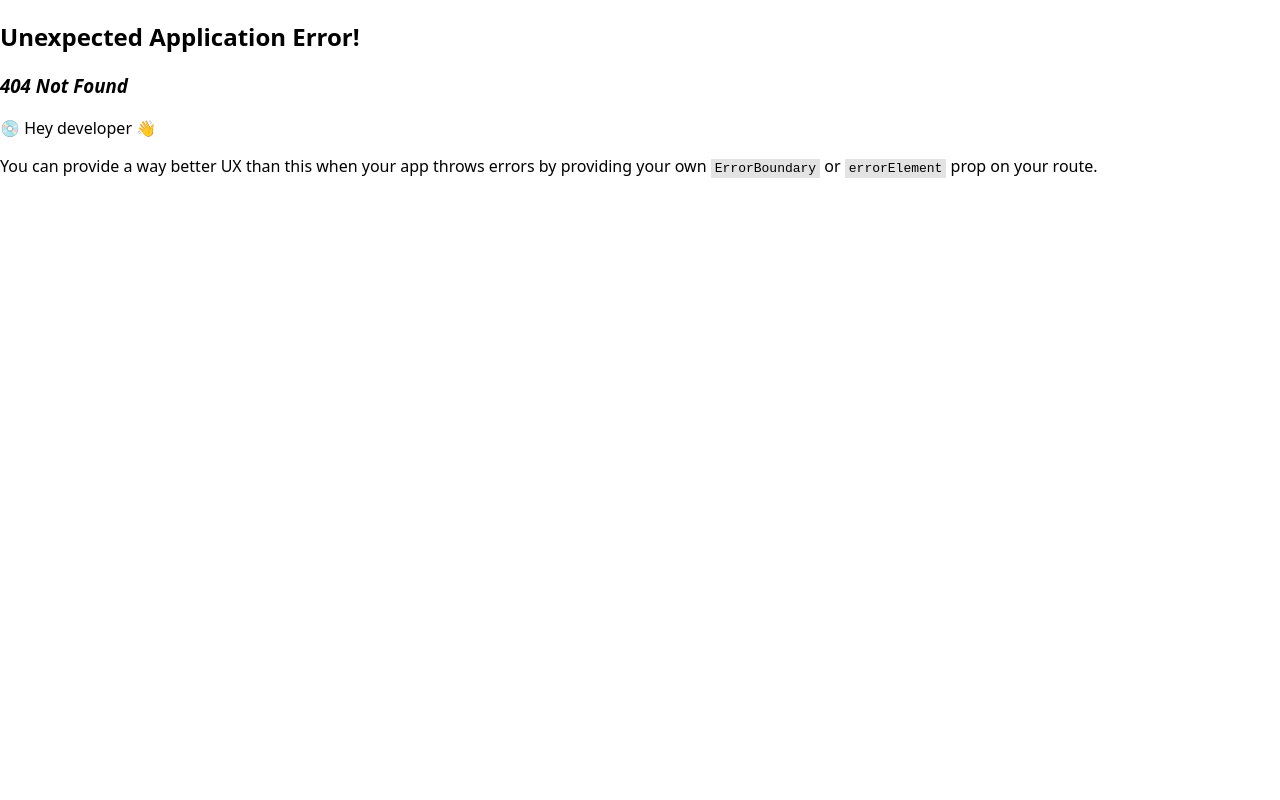
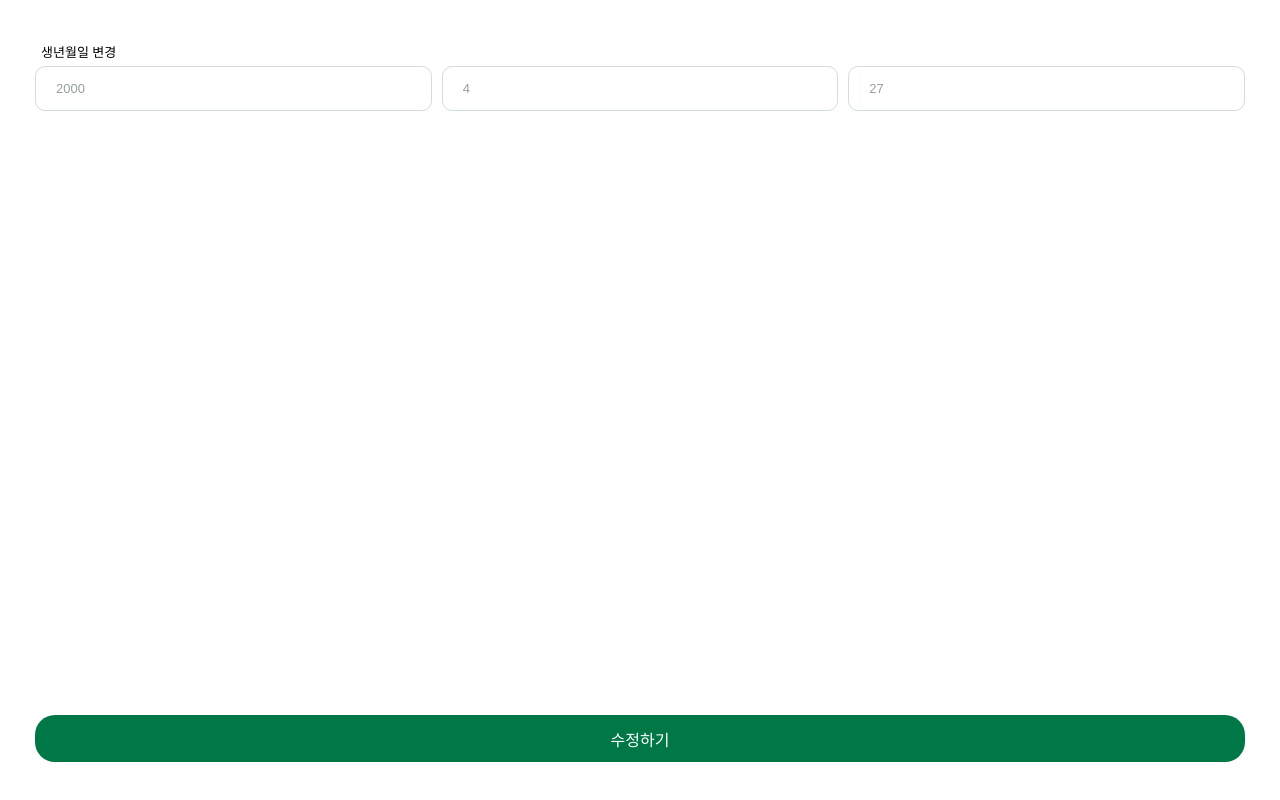
Before and after one commit to Team-MansuMugang/mansumugang-fontend, a React (Vite) app: page /change-birthday in a window 1280 px wide. Before the commit this address had no page. Built offline with nearby package versions, Linux system fonts and the light colour scheme.

Commit message:
생년월일,비밀번호,이메일 수정페이지 구현

```diff
--- /dev/null
+++ b/src/pages/user-account/ChangeBirthday.css
@@ -0,0 +1,14 @@
+.change-birthday {
+  display: flex;
+  flex-direction: column;
+  text-align: center;
+  margin-top: 42px;
+  padding: 0 35px;
+}
+.change-birthday .big-button-fixed {
+  position: fixed;
+  left: 35px;
+  right: 35px;
+  bottom: 0;
+  margin-bottom: 38px;
+}
--- /dev/null
+++ b/src/pages/user-account/ChangeBirthday.jsx
@@ -0,0 +1,23 @@
+import BigButton from '../../components/BigButton';
+import Input from '../../components/Input';
+import InputWrapper from '../../components/InputWrapper';
+import './ChangeBirthday.css';
+
+const ChangeBirthday = () => {
+  return (
+    <>
+      <div className="change-birthday">
+        <InputWrapper description="생년월일 변경">
+          <Input placeholder="2000" />
+          <Input placeholder="4" />
+          <Input placeholder="27" />
+        </InputWrapper>
+        <div className="big-button-fixed">
+          <BigButton>수정하기</BigButton>
+        </div>
+      </div>
+    </>
+  );
+};
+
+export default ChangeBirthday;
--- /dev/null
+++ b/src/pages/user-account/ChangeEmail.css
@@ -0,0 +1,14 @@
+.change-email {
+  display: flex;
+  flex-direction: column;
+  text-align: center;
+  margin-top: 42px;
+  padding: 0 35px;
+}
+.change-email .big-button-fixed {
+  position: fixed;
+  left: 35px;
+  right: 35px;
+  bottom: 0;
+  margin-bottom: 38px;
+}
--- /dev/null
+++ b/src/pages/user-account/ChangeEmail.jsx
@@ -0,0 +1,21 @@
+import BigButton from '../../components/BigButton';
+import Input from '../../components/Input';
+import InputWrapper from '../../components/InputWrapper';
+import './ChangeEmail.css';
+
+const ChangeEmail = () => {
+  return (
+    <>
+      <div className="change-email">
+        <InputWrapper description="이메일 변경">
+          <Input placeholder="example@gmail.com" />
+        </InputWrapper>
+        <div className="big-button-fixed">
+          <BigButton>수정하기</BigButton>
+        </div>
+      </div>
+    </>
+  );
+};
+
+export default ChangeEmail;
--- /dev/null
+++ b/src/pages/user-account/PasswordChange.css
@@ -0,0 +1,15 @@
+.password-change {
+  display: flex;
+  flex-direction: column;
+  text-align: center;
+  margin-top: 42px;
+  padding: 0 35px;
+  gap: 9px;
+}
+.password-change .big-button-fixed {
+  position: fixed;
+  left: 35px;
+  right: 35px;
+  bottom: 0;
+  margin-bottom: 38px;
+}
--- /dev/null
+++ b/src/pages/user-account/PasswordChange.jsx
@@ -0,0 +1,24 @@
+import BigButton from '../../components/BigButton';
+import Input from '../../components/Input';
+import InputWrapper from '../../components/InputWrapper';
+import './PasswordChange.css';
+
+const PasswordChange = () => {
+  return (
+    <>
+      <div className="password-change">
+        <InputWrapper description="비밀번호 변경">
+          <Input placeholder="비밀번호" />
+        </InputWrapper>
+        <InputWrapper description="비밀번호 변경 확인">
+          <Input placeholder="비밀번호를 다시 입력하세요" />
+        </InputWrapper>
+        <div className="big-button-fixed">
+          <BigButton>수정하기</BigButton>
+        </div>
+      </div>
+    </>
+  );
+};
+
+export default PasswordChange;
```
Also changed, not shown: src/App.jsx (+15 -0 lines).
